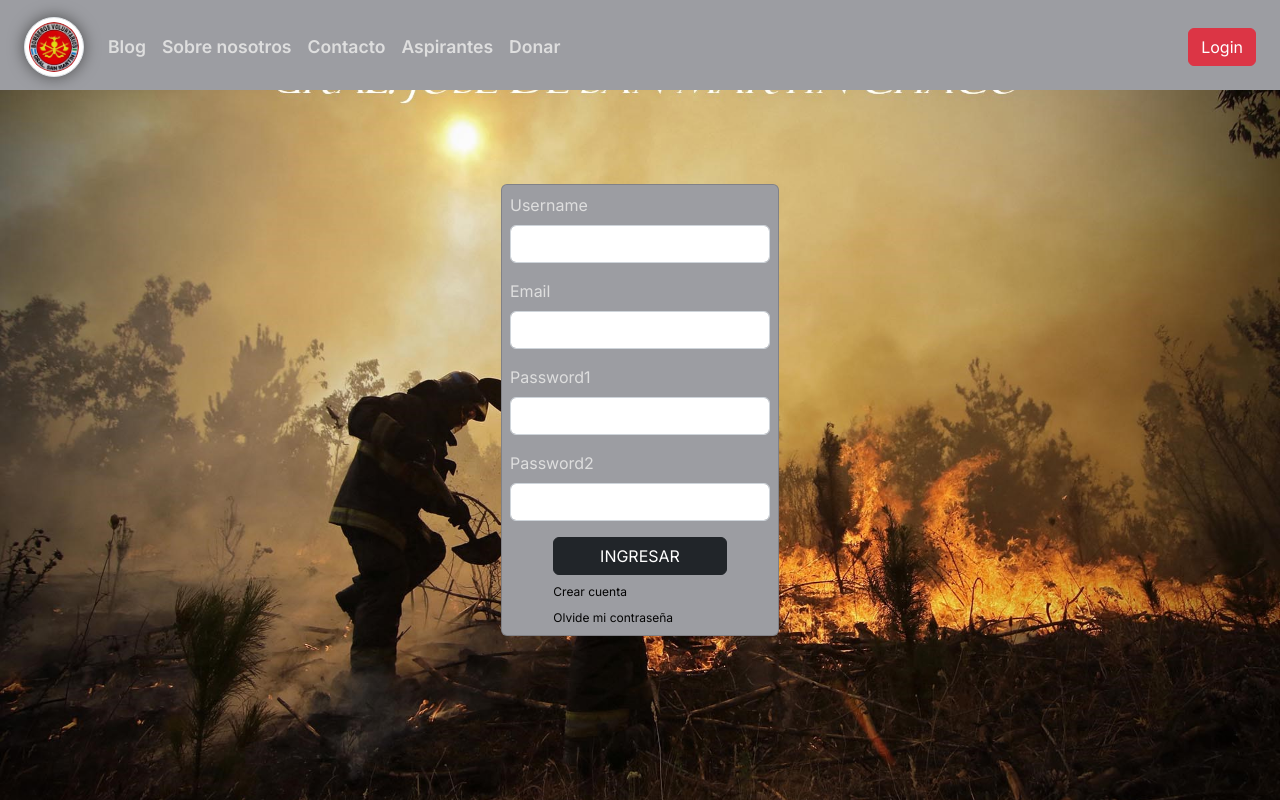
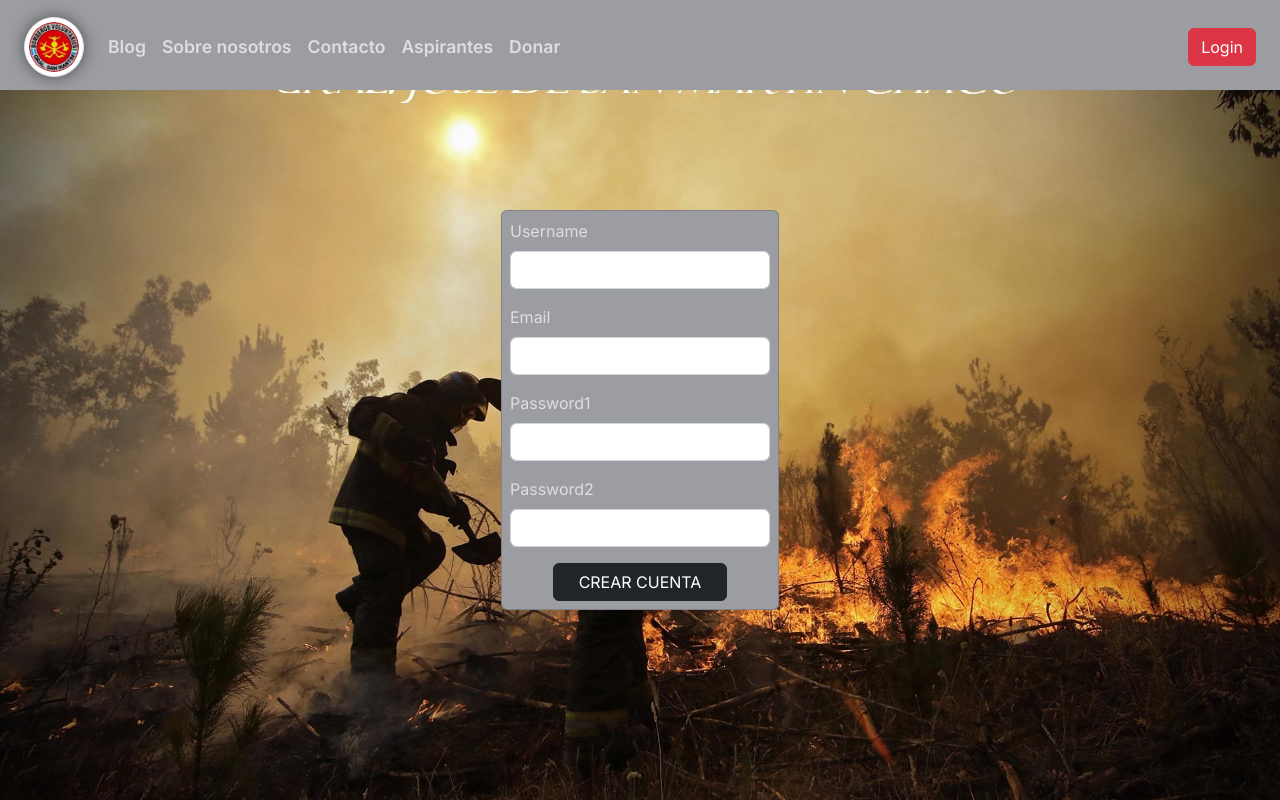
Before and after one commit to RamaAlves/proyecto-informatorio, a Django app: page /registro/ in a window 1280 px wide. Run offline with Django 4.2, Linux system fonts and the light colour scheme; some libraries are stand-ins or nearby versions.

Commit message:
Corrigiendo registro de creacion de cuenta

```diff
--- a/Bomberos_san_martin/templates/perfil/registro.html
+++ b/Bomberos_san_martin/templates/perfil/registro.html
@@ -29,9 +29,7 @@
                 </div>
             {% endfor %}
             <div class="d-grid gap-2 col-8 mx-auto">
-                <button type="submit" class="btn btn-dark">INGRESAR</button>
-                <a class="link-form" href="{% url 'blog:registro' %}">Crear cuenta</a>
-                <a class="link-form" href="{% url 'blog:password_reset' %}">Olvide mi contraseña</a>
+                <button type="submit" class="btn btn-dark">CREAR CUENTA</button>
             </div>
         </form>
     </div>
```
